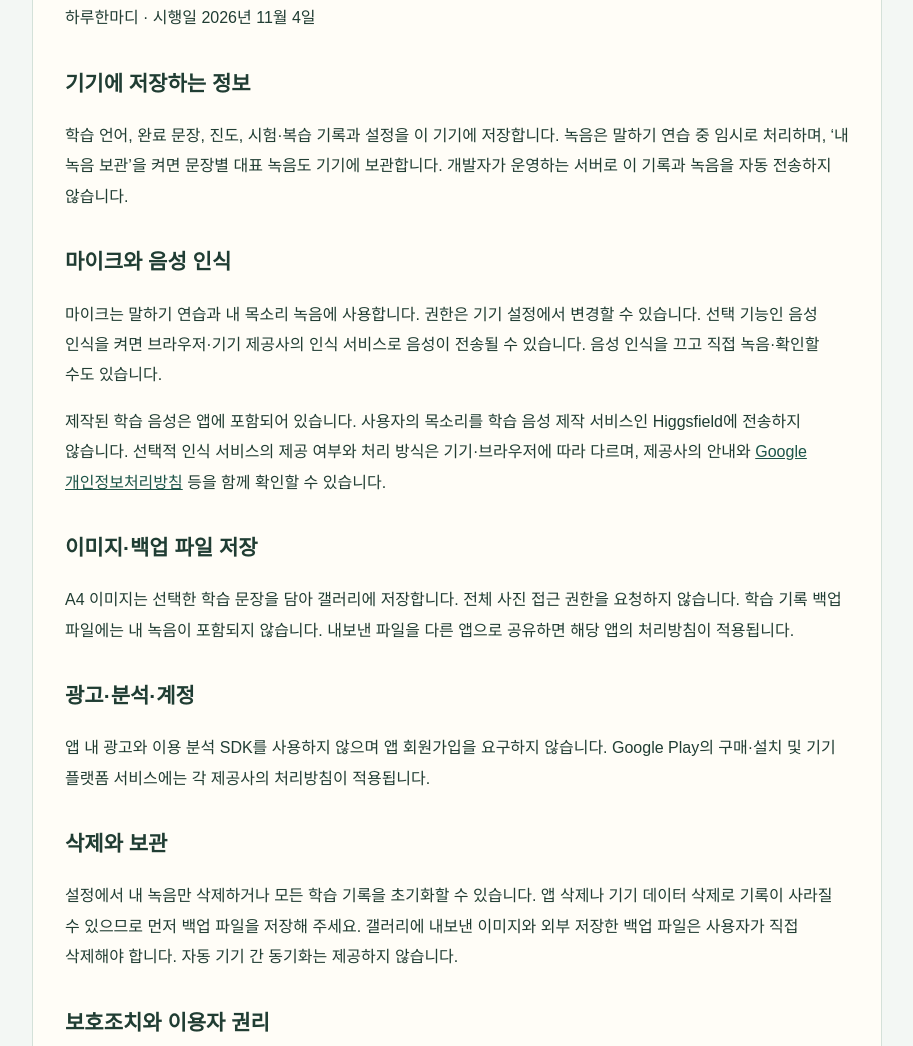
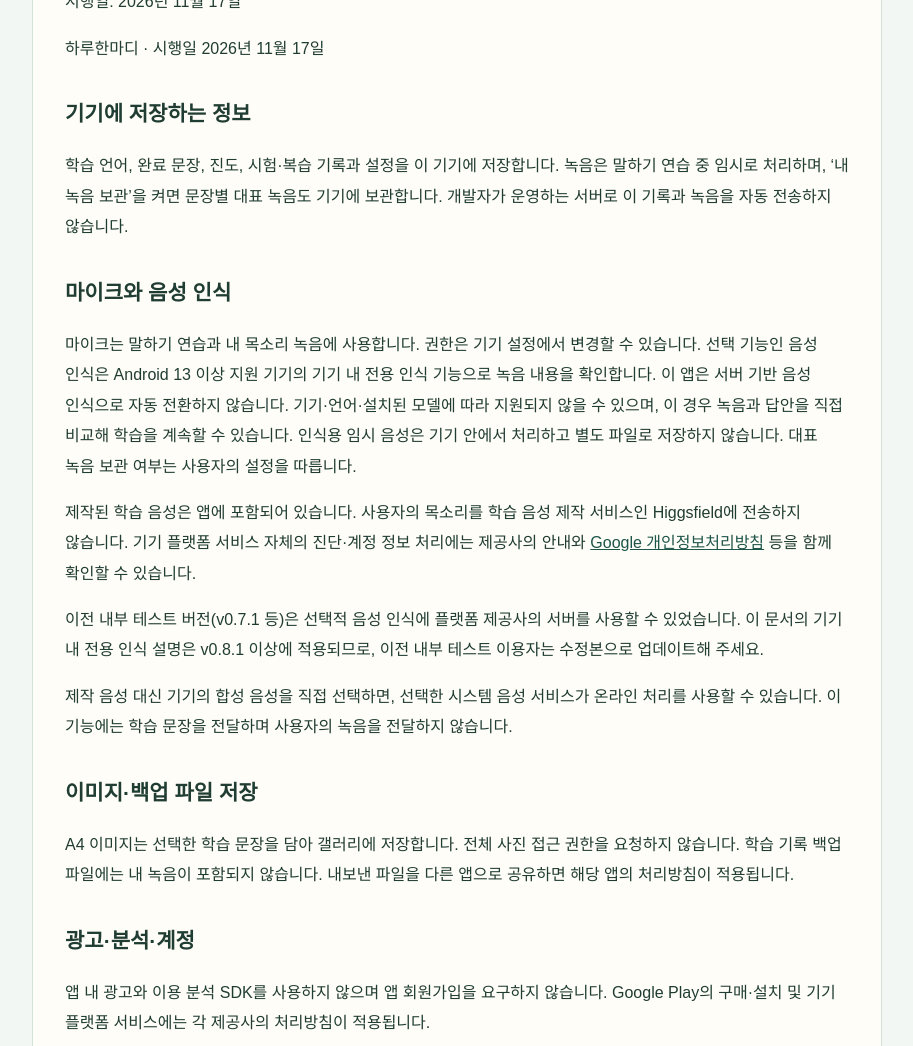
Before and after one commit to rosecrusian-collab/jnh-soft-site, a plain HTML site: page haruhanmadi-privacy.html in a window 1280 px wide. Shown: the part 270-1316 px from the top of the page, without its empty margins (183-1096 px from the left). Drawn offline with Linux system fonts and the light colour scheme.

Commit message:
Update HaruHanmadi privacy policy for on-device recognition in v0.8.1 (#7)

```diff
--- a/haruhanmadi-privacy.html
+++ b/haruhanmadi-privacy.html
@@ -1,7 +1,9 @@
-<!doctype html><html lang="ko"><head><meta charset="utf-8"><meta name="viewport" content="width=device-width,initial-scale=1"><meta name="description" content="하루한마디의 기기 내 학습 기록·녹음·A4 저장·백업과 개인정보 처리 안내"><title>하루한마디 개인정보처리방침 | J&H Soft</title><style>*{box-sizing:border-box}body{margin:0;background:#f3f7f4;color:#203d33;font-family:Arial,"Malgun Gothic",sans-serif;line-height:1.9}main{max-width:850px;margin:36px auto;padding:32px;background:#fffdf7;border:1px solid #d4e1d9;border-radius:18px}h1{font-size:30px}h2{margin-top:30px;font-size:21px}p{word-break:keep-all;overflow-wrap:anywhere}a{color:#1d5549}@media(max-width:600px){main{margin:12px;padding:22px}}</style></head><body><main><a href="https://jnh-soft.com">J&amp;H Soft</a><h1>하루한마디 개인정보처리방침</h1><p>적용 앱: 하루한마디 · com.jnhsoft.haruhanmadi<br>시행일: 2026년 11월 4일</p><div class="privacy-policy"><p class="hint">하루한마디 · 시행일 2026년 11월 4일</p>
+<!doctype html><html lang="ko"><head><meta charset="utf-8"><meta name="viewport" content="width=device-width,initial-scale=1"><meta name="description" content="하루한마디의 기기 내 학습 기록·녹음·A4 저장·백업과 개인정보 처리 안내"><title>하루한마디 개인정보처리방침 | J&H Soft</title><style>*{box-sizing:border-box}body{margin:0;background:#f3f7f4;color:#203d33;font-family:Arial,"Malgun Gothic",sans-serif;line-height:1.9}main{max-width:850px;margin:36px auto;padding:32px;background:#fffdf7;border:1px solid #d4e1d9;border-radius:18px}h1{font-size:30px}h2{margin-top:30px;font-size:21px}p{word-break:keep-all;overflow-wrap:anywhere}a{color:#1d5549}@media(max-width:600px){main{margin:12px;padding:22px}}</style></head><body><main><a href="https://jnh-soft.com">J&amp;H Soft</a><h1>하루한마디 개인정보처리방침</h1><p>적용 앱: 하루한마디 · com.jnhsoft.haruhanmadi<br>적용 버전: Android v0.8.1 이상<br>시행일: 2026년 11월 17일</p><div class="privacy-policy"><p class="hint">하루한마디 · 시행일 2026년 11월 17일</p>
  <h2 class="space">기기에 저장하는 정보</h2><p>학습 언어, 완료 문장, 진도, 시험·복습 기록과 설정을 이 기기에 저장합니다. 녹음은 말하기 연습 중 임시로 처리하며, ‘내 녹음 보관’을 켜면 문장별 대표 녹음도 기기에 보관합니다. 개발자가 운영하는 서버로 이 기록과 녹음을 자동 전송하지 않습니다.</p>
- <h2 class="space">마이크와 음성 인식</h2><p>마이크는 말하기 연습과 내 목소리 녹음에 사용합니다. 권한은 기기 설정에서 변경할 수 있습니다. 선택 기능인 음성 인식을 켜면 브라우저·기기 제공사의 인식 서비스로 음성이 전송될 수 있습니다. 음성 인식을 끄고 직접 녹음·확인할 수도 있습니다.</p>
- <p>제작된 학습 음성은 앱에 포함되어 있습니다. 사용자의 목소리를 학습 음성 제작 서비스인 Higgsfield에 전송하지 않습니다. 선택적 인식 서비스의 제공 여부와 처리 방식은 기기·브라우저에 따라 다르며, 제공사의 안내와 <a href="https://policies.google.com/privacy">Google 개인정보처리방침</a> 등을 함께 확인할 수 있습니다.</p>
+ <h2 class="space">마이크와 음성 인식</h2><p>마이크는 말하기 연습과 내 목소리 녹음에 사용합니다. 권한은 기기 설정에서 변경할 수 있습니다. 선택 기능인 음성 인식은 Android 13 이상 지원 기기의 기기 내 전용 인식 기능으로 녹음 내용을 확인합니다. 이 앱은 서버 기반 음성 인식으로 자동 전환하지 않습니다. 기기·언어·설치된 모델에 따라 지원되지 않을 수 있으며, 이 경우 녹음과 답안을 직접 비교해 학습을 계속할 수 있습니다. 인식용 임시 음성은 기기 안에서 처리하고 별도 파일로 저장하지 않습니다. 대표 녹음 보관 여부는 사용자의 설정을 따릅니다.</p>
+ <p>제작된 학습 음성은 앱에 포함되어 있습니다. 사용자의 목소리를 학습 음성 제작 서비스인 Higgsfield에 전송하지 않습니다. 기기 플랫폼 서비스 자체의 진단·계정 정보 처리에는 제공사의 안내와 <a href="https://policies.google.com/privacy">Google 개인정보처리방침</a> 등을 함께 확인할 수 있습니다.</p>
+ <p>이전 내부 테스트 버전(v0.7.1 등)은 선택적 음성 인식에 플랫폼 제공사의 서버를 사용할 수 있었습니다. 이 문서의 기기 내 전용 인식 설명은 v0.8.1 이상에 적용되므로, 이전 내부 테스트 이용자는 수정본으로 업데이트해 주세요.</p>
+ <p>제작 음성 대신 기기의 합성 음성을 직접 선택하면, 선택한 시스템 음성 서비스가 온라인 처리를 사용할 수 있습니다. 이 기능에는 학습 문장을 전달하며 사용자의 녹음을 전달하지 않습니다.</p>
  <h2 class="space">이미지·백업 파일 저장</h2><p>A4 이미지는 선택한 학습 문장을 담아 갤러리에 저장합니다. 전체 사진 접근 권한을 요청하지 않습니다. 학습 기록 백업 파일에는 내 녹음이 포함되지 않습니다. 내보낸 파일을 다른 앱으로 공유하면 해당 앱의 처리방침이 적용됩니다.</p>
  <h2 class="space">광고·분석·계정</h2><p>앱 내 광고와 이용 분석 SDK를 사용하지 않으며 앱 회원가입을 요구하지 않습니다. Google Play의 구매·설치 및 기기 플랫폼 서비스에는 각 제공사의 처리방침이 적용됩니다.</p>
  <h2 class="space">삭제와 보관</h2><p>설정에서 내 녹음만 삭제하거나 모든 학습 기록을 초기화할 수 있습니다. 앱 삭제나 기기 데이터 삭제로 기록이 사라질 수 있으므로 먼저 백업 파일을 저장해 주세요. 갤러리에 내보낸 이미지와 외부 저장한 백업 파일은 사용자가 직접 삭제해야 합니다. 자동 기기 간 동기화는 제공하지 않습니다.</p>
```
